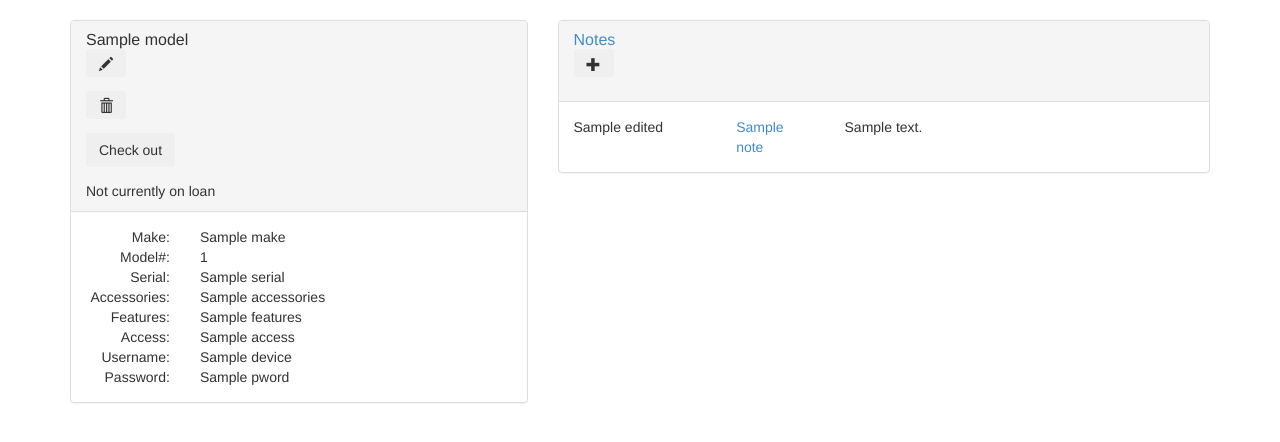
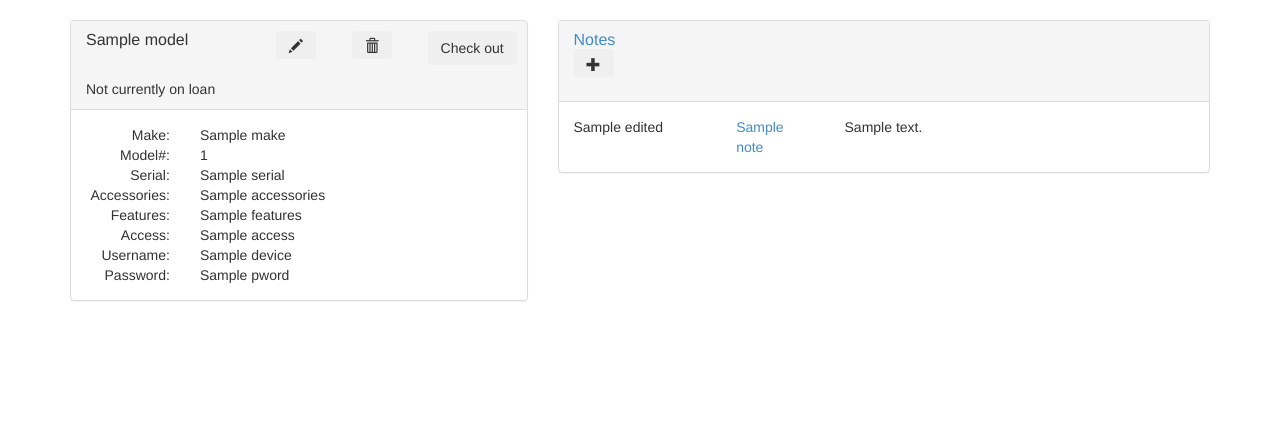
Before and after one commit to jhanes-meraki/inv, a Django app: template meraki_inv/templates/meraki_inv/device_detail.html in a window 1280 px wide. Shown: the part 52-494 px from the top of the page. Run offline with Django 3.2, Linux system fonts and the light colour scheme; the template is opened without the code that fills it: most values are stand-ins (such as "Sample title", 1, 10 or a date in 2020); some libraries are stand-ins or nearby versions.

Commit message:
Changed display on meraki_inv/templates/meraki_inv/device_details.html

```diff
--- a/meraki_inv/templates/meraki_inv/device_detail.html
+++ b/meraki_inv/templates/meraki_inv/device_detail.html
@@ -6,28 +6,45 @@
   <div class="col-sm-5">
     <div class="panel panel-default">
       <div class="panel-heading">
+        <div class="row">
+          <div class="col-sm-5">
             <h3 class="panel-title">{{ device.model }}</h3>
+          </div>
+          <div class="col-sm-2">
           <form action="{% url "meraki_inv:device_edit" serial=device.serial %}" method="get">{% csrf_token %}
             <button class="btn" type="submit">
               <span class="glyphicon glyphicon-pencil"></span>
             </button>
           </form>
+          </div>
+          <div class="col-sm-2">
             <form action="{% url "meraki_inv:device_delete" serial=device.serial %}" method="post">{% csrf_token %}
               <button class="btn" type="submit">
                 <span class="glyphicon glyphicon-trash"></span>
               </button>
             </form>
+          </div>
+          <div class="col-sm-1">
             {% if device.loaned.returned == None %}
             <form action="{% url "meraki_inv:status_edit" serial=device.serial %}" method="post">{% csrf_token %}
               <input class="btn" type="submit" value="Check in">
             </form>
-        Loaned to {{ device.loaned.mooch }} by {{ device.loaned.loaner }} on: {{ device.loaned.loaned.date }}
             {% else %}
             <form action="{% url "meraki_inv:status_create" serial=device.serial %}" method="get">{% csrf_token %}
               <input class="btn" type="submit" value="Check out">
             </form>
+            {% endif %}
+          </div>
+        </div>
+        <div class="row">
+          <div class="col-sm-12">
+            {% if device.loaned.returned == None %}
+            Loaned to {{ device.loaned.mooch }} by {{ device.loaned.loaner.get_full_name }} on: {{ device.loaned.loaned.date }}
+            {% else %}
             Not currently on loan
             {% endif %}
+          </div>
+        </div>
       </div>
       <div class="panel-body">
         <div class="row">
```
Lines whose indentation alone changed are shown as unchanged.
